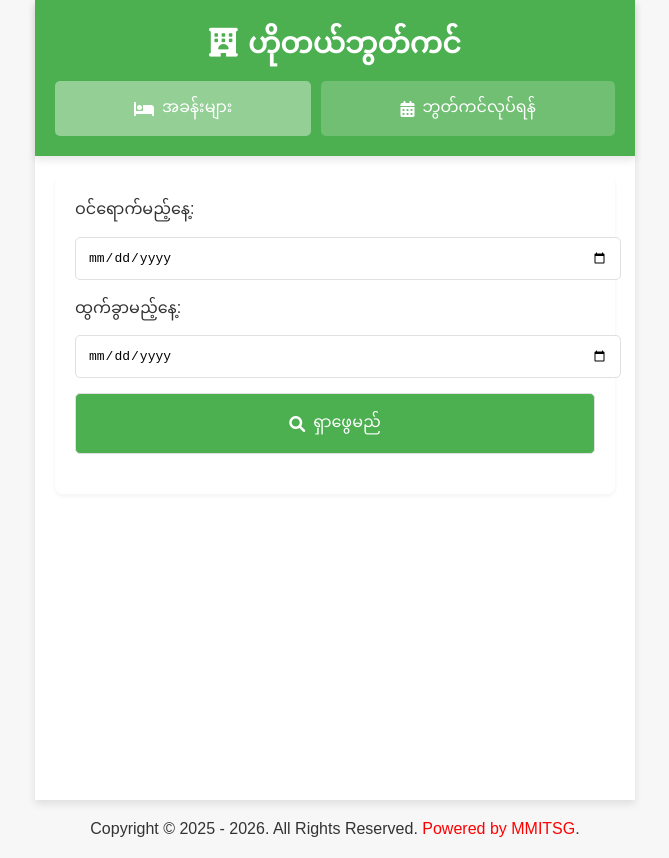
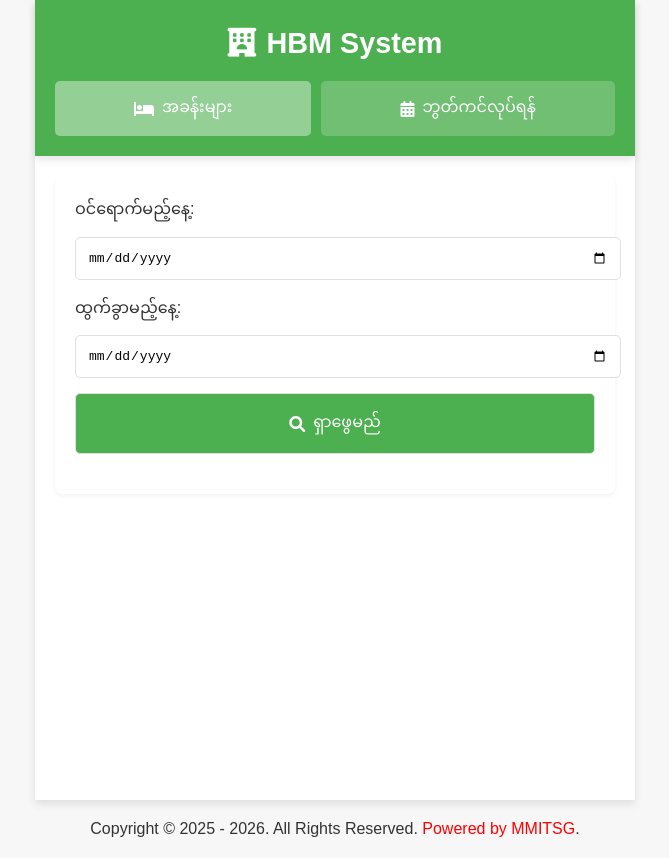
Before and after one commit to meyokotun/Hotel-Booking-Management-System, a plain HTML site: page index.html in a window 1280 px wide. Shown: the whole page, without its empty margins (305-974 px from the left). Drawn offline with Linux system fonts and the light colour scheme; no server answers.

Commit message:
Update index.html

```diff
--- a/index.html
+++ b/index.html
@@ -10,7 +10,7 @@
 <body>
     <div class="app-container">
         <header>
-            <h1><i class="fas fa-hotel"></i> ဟိုတယ်ဘွတ်ကင်</h1>
+            <h1><i class="fas fa-hotel"></i> HBM System</h1>
             <nav>
                 <button id="showRoomsBtn" class="active"><i class="fas fa-bed"></i> အခန်းများ</button>
                 <button id="showBookingFormBtn"><i class="fas fa-calendar-alt"></i> ဘွတ်ကင်လုပ်ရန်</button>
```
